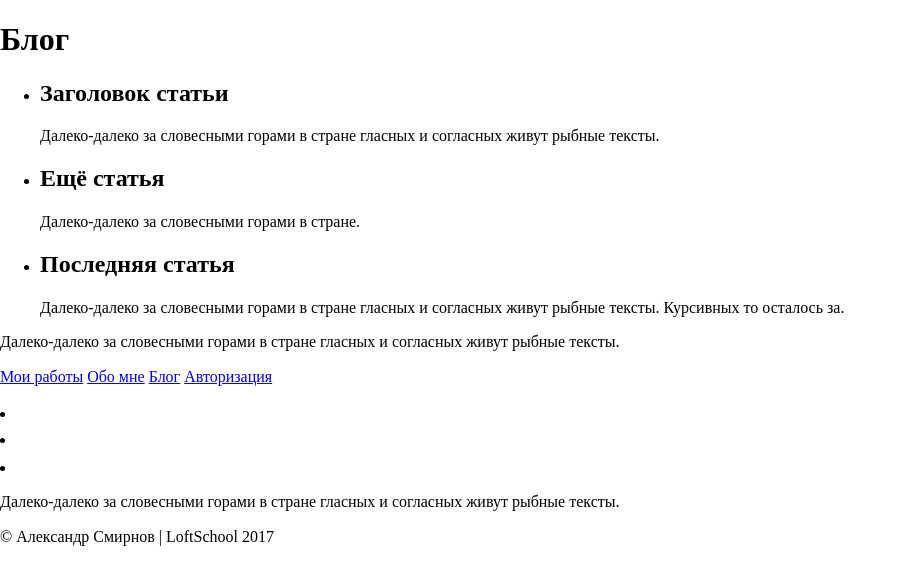
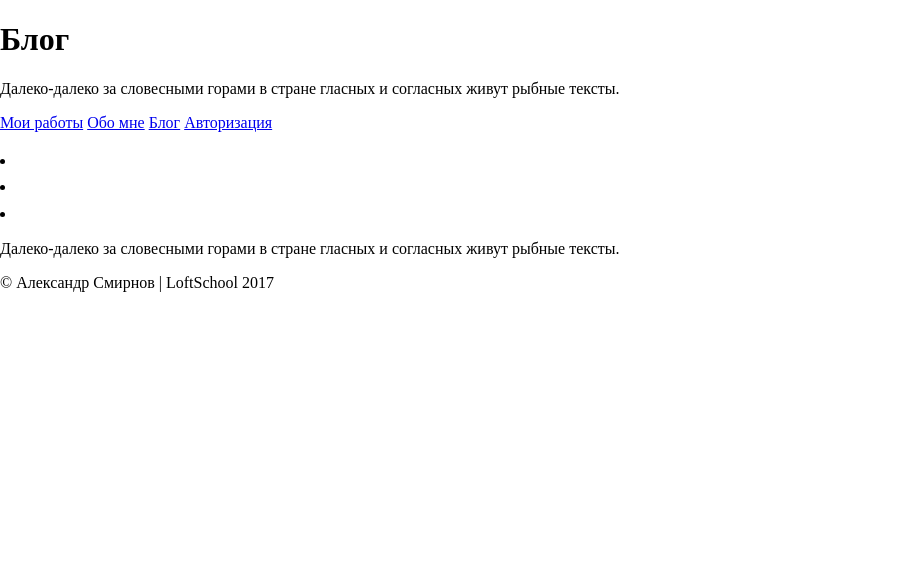
Before and after one commit to alexweb79/Alexweb79.github.io, a plain HTML site: page blog.html in a window 1280 px wide. Shown: the whole page, without its empty margins (0-907 px from the left). Drawn offline with Linux system fonts and the light colour scheme.

Commit message:
Clean page

```diff
--- a/blog.html
+++ b/blog.html
@@ -12,20 +12,6 @@
   </head>
   <body>
     <h1>Блог</h1>
-    <ul>
-      <li>
-        <h2>Заголовок статьи</h2>
-        <p>Далеко-далеко за словесными горами в стране гласных и согласных живут рыбные тексты.</p>
-      </li>
-      <li>
-        <h2>Ещё статья</h2>
-        <p>Далеко-далеко за словесными горами в стране.</p>
-      </li>
-      <li>
-        <h2>Последняя статья</h2>
-        <p>Далеко-далеко за словесными горами в стране гласных и согласных живут рыбные тексты. Курсивных то осталось за.</p>
-      </li>
-    </ul>
     <footer>
       <div class="footer-row">
         <div class="footer-col">
```
Also changed, not shown: about.html (+0 -7 lines), my-works.html (+0 -11 lines).
